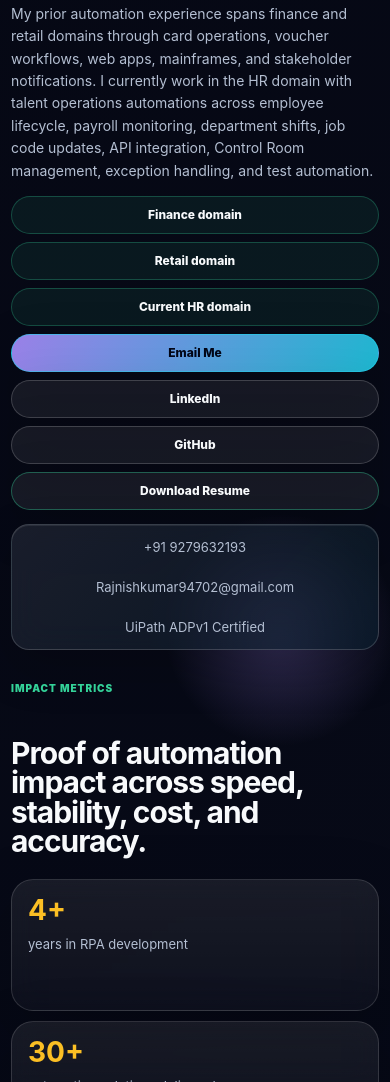
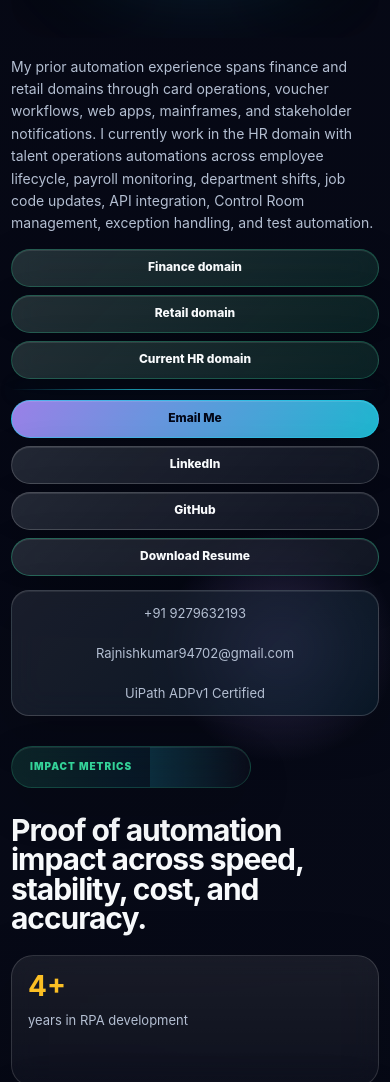
Before and after one commit to rajnish3006/Rajnish_Protfolio_V2, a website: page index.html in a window 390 px wide. Shown: the part 918-2000 px from the top of the page. Drawn offline with Linux system fonts and the light colour scheme.

Commit message:
Add files via upload

```diff
--- a/index.html
+++ b/index.html
@@ -83,6 +83,7 @@
           <span class="domain-chip">Finance domain</span>
           <span class="domain-chip">Retail domain</span>
           <span class="domain-chip">Current HR domain</span>
+          <span class="action-separator" aria-hidden="true"></span>
           <a class="btn btn-primary" href="mailto:Rajnishkumar94702@gmail.com">Email Me</a>
           <a class="btn" href="https://www.linkedin.com/in/rajnishkumar3006/" target="_blank" rel="noopener noreferrer">LinkedIn</a>
           <a class="btn" href="https://github.com/rajnish3006?tab=repositories" target="_blank" rel="noopener noreferrer">GitHub</a>
@@ -273,7 +274,7 @@
         <article class="glass-panel">
           <h3>Programming & Scripting</h3>
           <div class="chip-cloud">
-            <span>VBScript</span><span>C#</span><span>PowerShell</span><span>JavaScript</span>
+            <span>VBScript</span><span>C#</span><span>PowerShell</span><span>JavaScript</span><span>Advanced Prompt Engineering</span>
           </div>
         </article>
         <article class="glass-panel">
--- a/styles.css
+++ b/styles.css
@@ -314,10 +314,17 @@ h3 {
 .hero-lead {
   max-width: 82ch;
   color: var(--ink-soft);
-}
-
-.hero-lead {
+  text-align: justify;
+  text-align-last: left;
   margin: 22px 0 0;
+  padding: 16px 18px;
+  border: 1px solid rgba(255, 255, 255, 0.14);
+  border-radius: 20px;
+  background:
+    linear-gradient(135deg, rgba(255, 255, 255, 0.09), rgba(34, 211, 238, 0.045)),
+    rgba(10, 16, 32, 0.5);
+  box-shadow: 0 20px 56px rgba(0, 0, 0, 0.18), inset 0 1px 0 rgba(255, 255, 255, 0.08);
+  backdrop-filter: blur(16px);
   font-size: clamp(16px, 1.7vw, 20px);
 }
 
@@ -356,9 +363,18 @@ h3 {
   margin-top: 18px;
 }
 
-.hero-action-strip > * {
+.hero-action-strip > :not(.action-separator) {
   flex: 1 1 0;
   min-width: 0;
+}
+
+.action-separator {
+  flex: 0 0 1px;
+  align-self: stretch;
+  min-height: 40px;
+  border-radius: 999px;
+  background: linear-gradient(180deg, transparent, rgba(34, 211, 238, 0.78), rgba(167, 139, 250, 0.62), transparent);
+  box-shadow: 0 0 22px rgba(34, 211, 238, 0.34);
 }
 
 .hero-action-strip .btn,
@@ -382,6 +398,17 @@ h3 {
   font-weight: 850;
   box-shadow: 0 16px 50px rgba(0, 0, 0, 0.18);
   transition: transform 220ms var(--ease), border-color 220ms var(--ease), background 220ms var(--ease);
+}
+
+.btn,
+.domain-chip,
+.theme-toggle,
+.menu-toggle {
+  background:
+    linear-gradient(135deg, rgba(255, 255, 255, 0.11), rgba(255, 255, 255, 0.035)),
+    rgba(12, 18, 34, 0.58);
+  box-shadow: 0 18px 46px rgba(0, 0, 0, 0.2), inset 0 1px 0 rgba(255, 255, 255, 0.1);
+  backdrop-filter: blur(16px);
 }
 
 .btn:hover,
@@ -423,7 +450,9 @@ h3 {
   justify-content: center;
   border: 1px solid rgba(52, 211, 153, 0.28);
   border-radius: 999px;
-  background: rgba(52, 211, 153, 0.08);
+  background:
+    linear-gradient(135deg, rgba(255, 255, 255, 0.1), rgba(52, 211, 153, 0.05)),
+    rgba(52, 211, 153, 0.08);
   color: var(--ink);
   font-weight: 850;
 }
@@ -607,7 +636,7 @@ h3 {
 
 .card-impact {
   right: 28%;
-  top: 0;
+  top: 8%;
   transform: rotate(2deg);
 }
 
@@ -624,8 +653,34 @@ h3 {
   display: grid;
   grid-template-columns: 0.34fr 1fr;
   gap: 28px;
-  align-items: end;
+  align-items: center;
   margin-bottom: 22px;
+}
+
+.section-head .eyebrow {
+  position: relative;
+  display: inline-flex;
+  align-items: center;
+  align-self: center;
+  justify-self: start;
+  min-height: 42px;
+  min-width: min(240px, 100%);
+  padding: 0 18px;
+  margin: 0;
+  border: 1px solid rgba(52, 211, 153, 0.22);
+  border-radius: 999px;
+  background: linear-gradient(90deg, rgba(52, 211, 153, 0.14), rgba(34, 211, 238, 0.08), rgba(255, 255, 255, 0.02));
+  box-shadow: 0 18px 48px rgba(0, 0, 0, 0.14), inset 0 1px 0 rgba(255, 255, 255, 0.08);
+  backdrop-filter: blur(14px);
+  overflow: hidden;
+}
+
+.section-head .eyebrow::after {
+  content: "";
+  position: absolute;
+  inset: -1px -1px -1px 58%;
+  background: linear-gradient(90deg, rgba(34, 211, 238, 0.12), transparent);
+  pointer-events: none;
 }
 
 .metrics-grid {
@@ -742,6 +797,10 @@ h3 {
 }
 
 .timeline-time {
+  display: flex;
+  align-items: center;
+  justify-content: center;
+  text-align: center;
   color: var(--cyan);
   font-size: 13px;
   font-weight: 900;
@@ -976,7 +1035,9 @@ h3 {
 
   .hero-lead {
     margin-top: 18px;
+    padding: 13px 14px;
     font-size: 16px;
+    text-align: left;
   }
 
   .hero-note {
@@ -994,8 +1055,17 @@ h3 {
     margin-top: 14px;
   }
 
-  .hero-action-strip > * {
+  .hero-action-strip > :not(.action-separator) {
     flex: 1 1 calc(50% - 8px);
+  }
+
+  .action-separator {
+    flex-basis: 100%;
+    width: 100%;
+    height: 1px;
+    min-height: 1px;
+    margin: 2px 0;
+    background: linear-gradient(90deg, transparent, rgba(34, 211, 238, 0.78), rgba(167, 139, 250, 0.62), transparent);
   }
 
   .hero-action-strip .btn,
@@ -1062,7 +1132,7 @@ h3 {
   .card-impact {
     left: auto;
     right: 8%;
-    top: 0;
+    top: 6%;
   }
 
   .automation-core {
@@ -1084,7 +1154,7 @@ h3 {
     min-height: 430px;
   }
 
-  .hero-action-strip > * {
+  .hero-action-strip > :not(.action-separator) {
     flex-basis: 100%;
   }
 
```
Also changed, not shown: tests/portfolio-content.test.mjs (+16 -4 lines), 1 other file.
